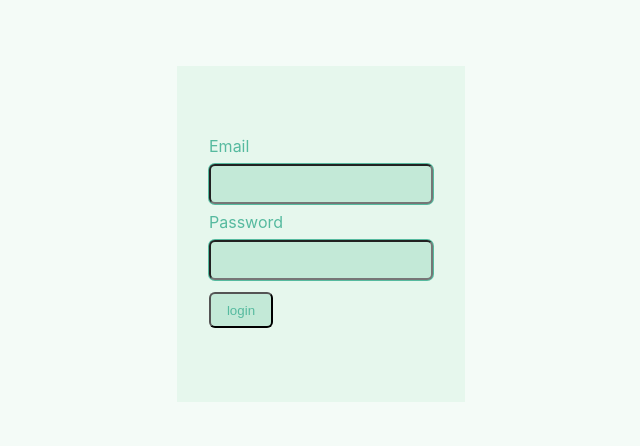
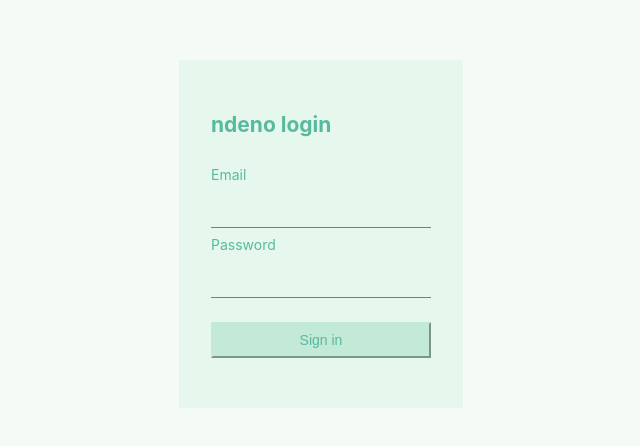
Before and after one commit to ndeno/ndeno-dev, a React app in the folder apps/login/: page / in a window 1280 px wide. Shown: the part 166-612 px from the top of the page, without its empty margins (319-959 px from the left). Built offline with nearby package versions, Linux system fonts and the light colour scheme; the HTML template or start-up script is replaced by a standard one.

Commit message:
update login style + add redirect on login

```diff
--- a/apps/login/src/App.css
+++ b/apps/login/src/App.css
@@ -2,6 +2,7 @@
 
 body {
   background-color: var(--jade-2);
+  font-size: 14px;
 }
 
 #root {
@@ -16,45 +17,45 @@ form {
   display: flex;
   flex-direction: column;
   gap: 6px;
-  padding: 36px 0;
 }
 
 input {
+  all:unset;
   width: 200px;
   display: inline-flex;
   align-items: center;
   justify-content: center;
-  border-radius: 6px;
+  /* border-radius: 6px; */
   padding: 0 10px;
   height: 36px;
-  font-size: 15px;
+  font-size: 14px;
   line-height: 1;
-  color: white;
-  background-color: var(--jade-5);
-  box-shadow: 0 0 0 1px var(--jade-8);
+  color:var(--jade-9);
+  border-bottom: solid 1px;
+  /* background-color: var(--jade-5); */
+  /* border-color: var(--jade-5); */
 }
 
-input:focus {
-  box-shadow: 0 0 0 2px var(--jade-9);
-}
-.Input::selection {
-  background-color: var(--jade-9);
-}
 
 
 button {
   height: 36px;
-  width: 64px;
-  margin: 6px 0;
+  /* width: 92px; */
+  margin: 18px 0;
   background-color: var(--jade-5);
   color: var(--jade-8);
-  border-radius: 6px;
+  /* border-radius: 6px; */
+  line-height: 1.5;
+  font-weight: 400;
+  font-size: 14px;
+  border-color: var(--jade-5);
 }
 
 button:hover {
-  border-color: var(--jade-8);
+  border-color: var(--jade-6);
 }
+
 button:focus,
 button:focus-visible {
-  outline: 4px auto -webkit-focus-ring-color;
+  outline: 1px auto;
 }
--- a/apps/login/src/App.tsx
+++ b/apps/login/src/App.tsx
@@ -25,6 +25,7 @@ function Login() {
 
   return (
     <form onSubmit={handleSubmit}>
+      <h2>ndeno login</h2>
       <label htmlFor="email">Email</label>
       <input
         className="Input"
@@ -34,7 +35,7 @@ function Login() {
       />
       <label htmlFor="password">Password</label>
       <input className="Input" type="password" id="password" />
-      <button type="submit">login</button>
+      <button type="submit">Sign in</button>
     </form>
   );
 }
--- a/apps/login/src/Auth.ts
+++ b/apps/login/src/Auth.ts
@@ -6,6 +6,13 @@ import {
 
 const USER_POOL_ID = process.env.NDENO_DEV_USER_POOL_ID;
 const CLIENT_ID = process.env.NDENO_DEV_PUBLIC_CLIENT_1_ID;
+
+const redirect = () => {
+  const url = new URL(window.location.href);
+  const redirectUrl = url.searchParams.get("redirect");
+
+  window.location.href = redirectUrl ? redirectUrl : "https://www.example.com";
+};
 
 export default function auth({
   email,
@@ -35,12 +42,12 @@ export default function auth({
   cognitoUser.authenticateUser(authenticationDetails, {
     onSuccess: function (result) {
       result.getAccessToken().getJwtToken();
-
-      console.log("success");
+      redirect();
     },
 
     onFailure: function (err) {
-      alert(err.message || JSON.stringify(err));
+      console.log(err.message || JSON.stringify(err));
+      // TODO add error callback for render on login form
     },
   });
 }
```
